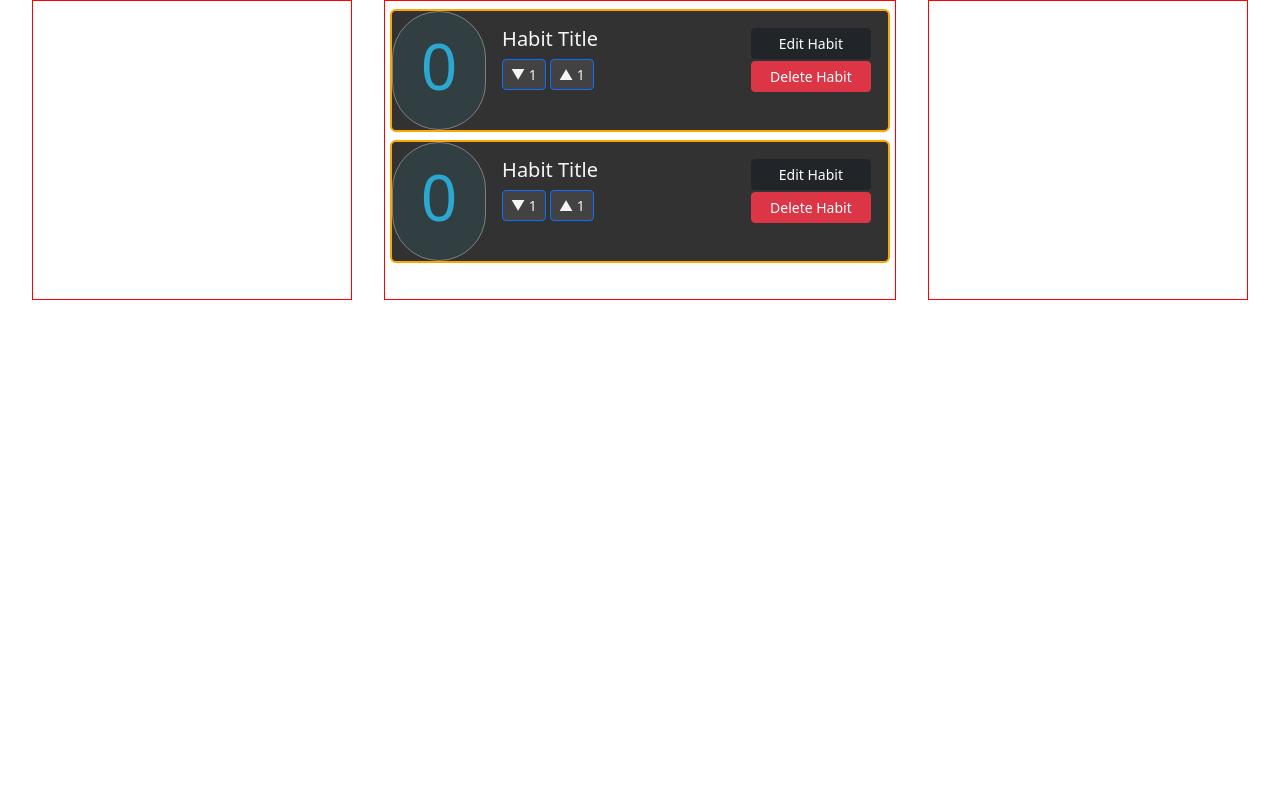
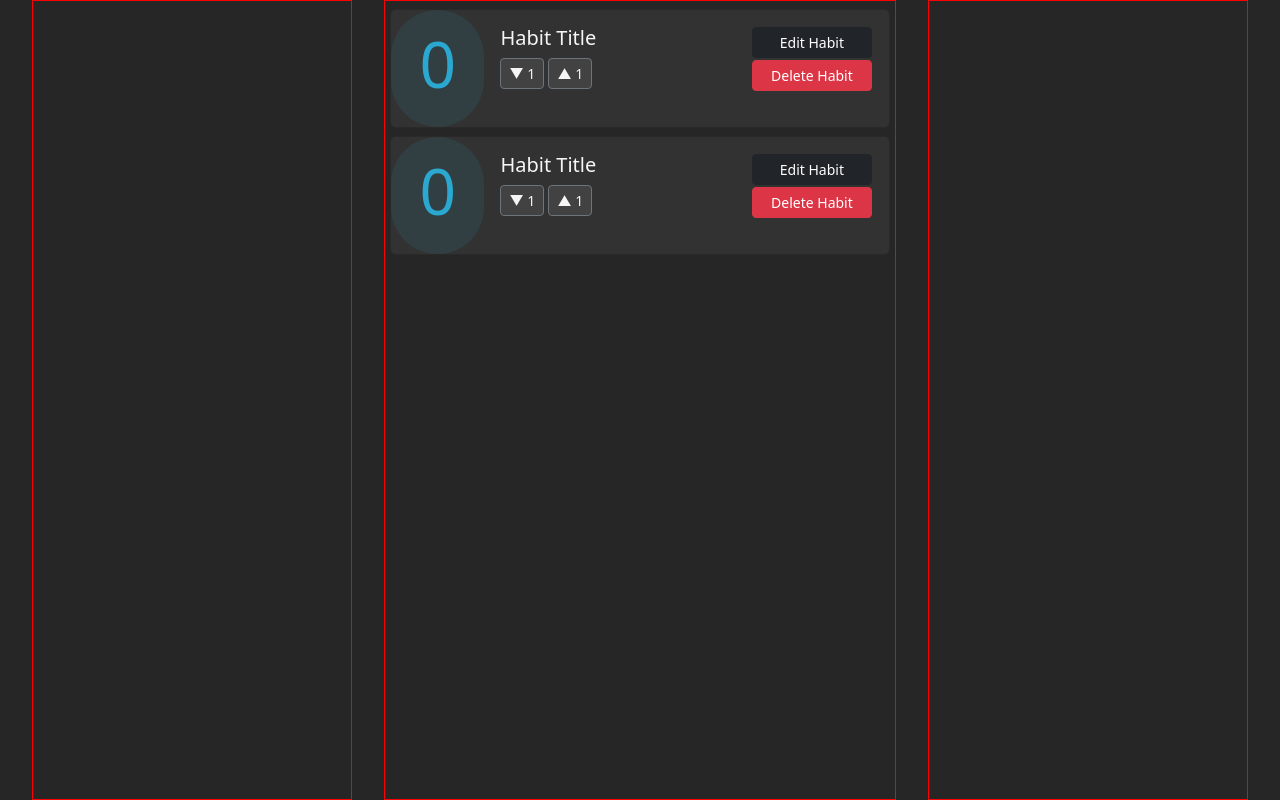
Before and after one commit to Drew-L-Nelson/Habit-Tracker, a React (Create React App) app: page / in a window 1280 px wide. Built offline with nearby package versions, Linux system fonts and the light colour scheme.

Commit message:
Background color fixed

```diff
--- a/src/HabitCard.css
+++ b/src/HabitCard.css
@@ -4,7 +4,6 @@
   flex-direction: row;
   justify-content: space-between;
   margin-top: 0.5rem;
-  border: 2px solid orange;
   background-color: #323232;
 }
 
@@ -14,7 +13,6 @@
   align-items: center;
   justify-content: center;
   color: #2AA8D0;
-  border: 1px solid gray;
   background-color: #313E42;
   border-radius: 100px;
 }
--- a/src/HabitCard.js
+++ b/src/HabitCard.js
@@ -28,10 +28,10 @@ export default function HabitCard () {
 
       <Card.Body className="title-count-buttons">
         <Card.Title>Habit Title</Card.Title>
-        <Button className="counters" onClick={countDown} size="sm">
+        <Button className="counters" variant="secondary" onClick={countDown} size="sm">
             ▼ 1
           </Button>{' '}
-          <Button className="counters" onClick={countUp} size="sm">
+          <Button className="counters" variant="secondary" onClick={countUp} size="sm">
             ▲ 1
           </Button>
       </Card.Body>
--- a/src/style.css
+++ b/src/style.css
@@ -1,14 +1,14 @@
-/* * {
-  border: 2px solid gray;
-} */
+@import 'bootstrap/dist/css/bootstrap.min.css';
 
-@import 'bootstrap/dist/css/bootstrap.min.css';
+body {
+  background-color: #262626;
+}
 
 .main {
   display: flex;
   flex-direction: row;
   flex-wrap: nowrap;
-  height: 300px;
+  height: 100%;
   justify-content: space-evenly;
   /* border: 1px solid gray; */
 }
```
